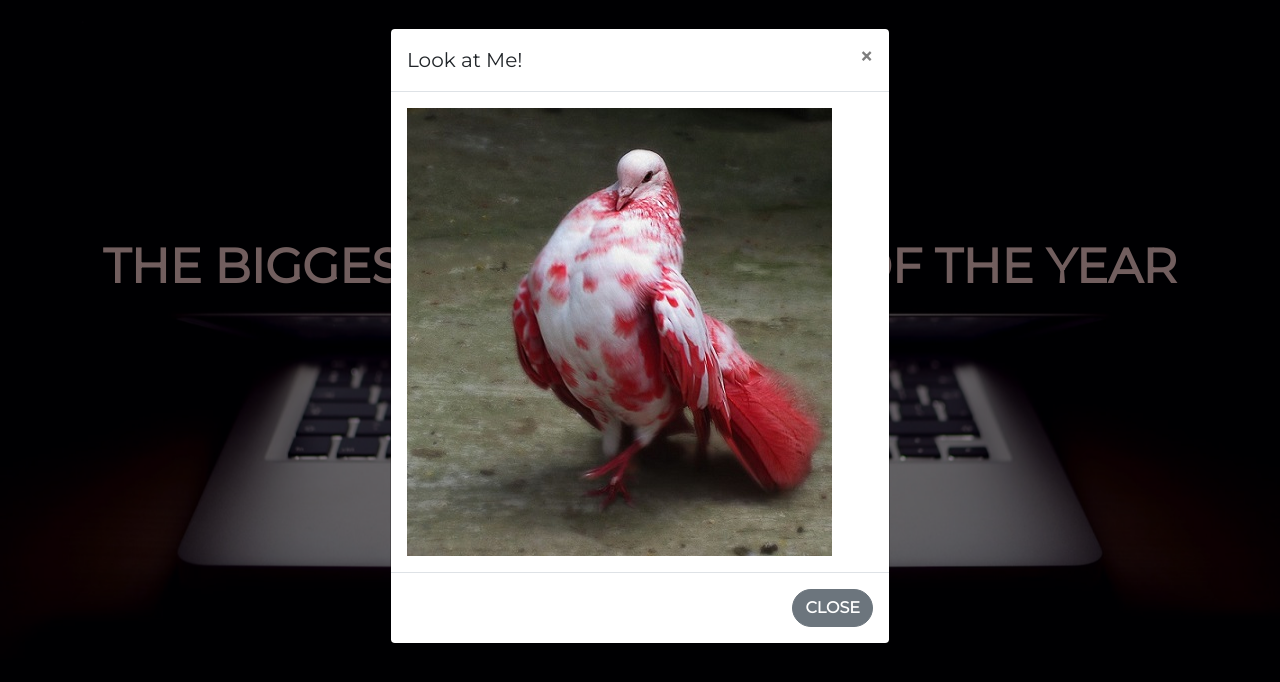
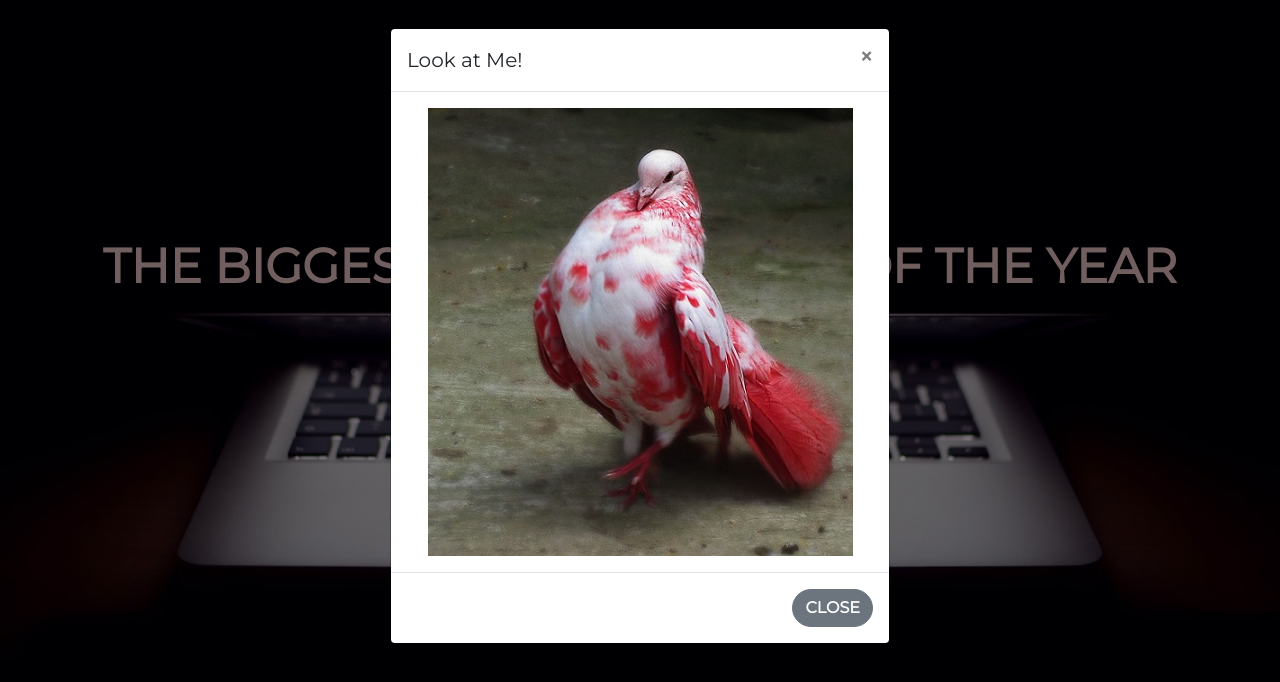
Before and after one commit to TinManCeski/UdemyPlayground, a plain HTML site: page startup/index.html in a window 1280 px wide. Both pictures are taken after a click on the button "FIND OUT MORE". Drawn offline with nearby package versions, Linux system fonts and the light colour scheme.

Commit message:
fixed center

```diff
--- a/startup/index.html
+++ b/startup/index.html
@@ -39,7 +39,7 @@
               <span aria-hidden="true">&times;</span>
             </button>
           </div>
-          <div class="modal-body" style="justify-content: center;">
+          <div class="modal-body" style="text-align: center;">
             <img src="badass-pigeon.jpg">
           </div>
           <div class="modal-footer">
```
